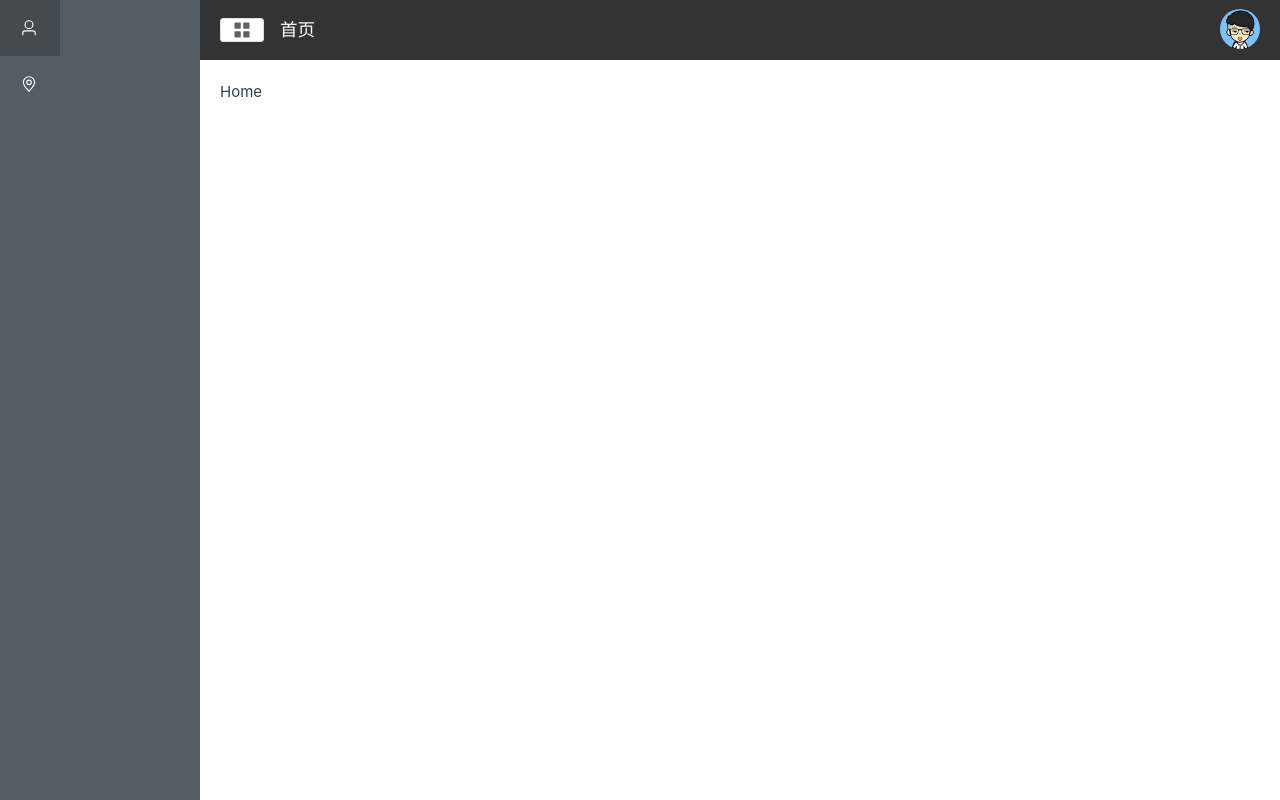
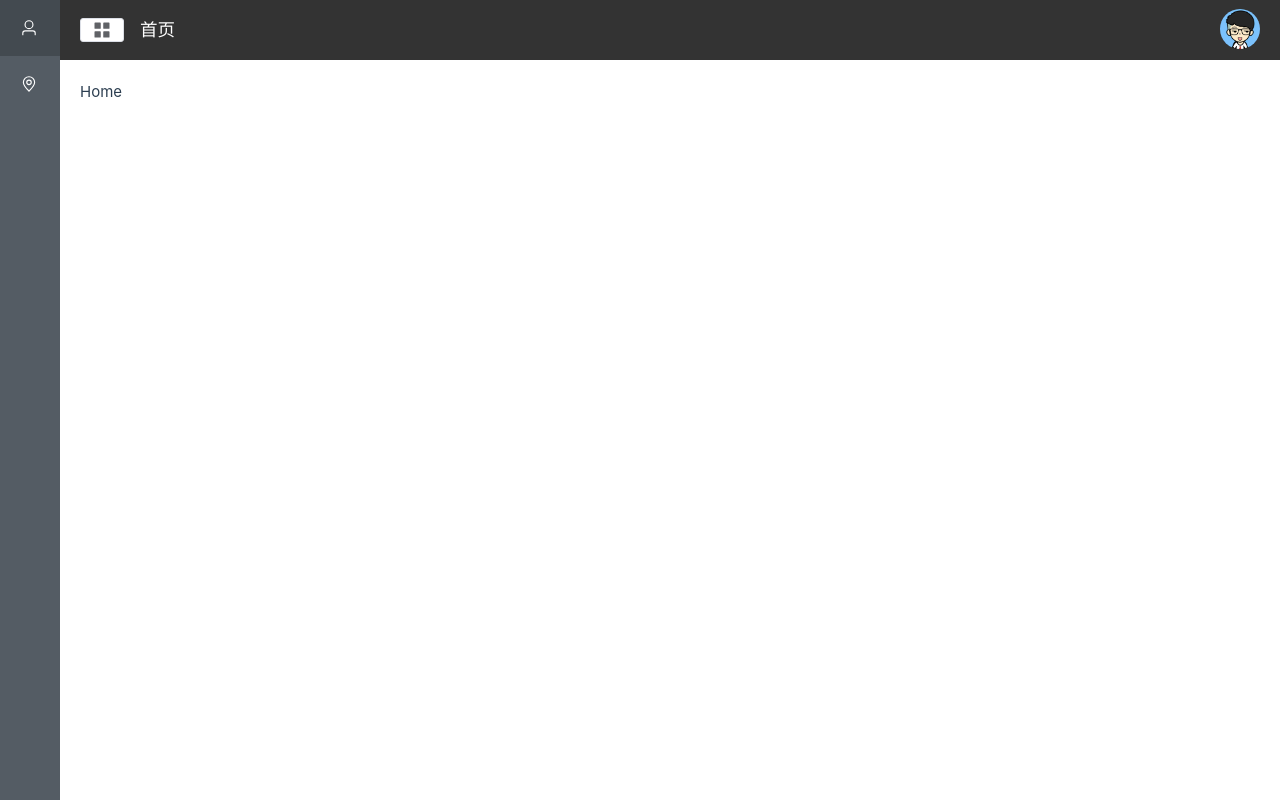
Before and after one commit to yexia553/vue_study, a Vue app in the folder vue3-manage/: page / in a window 1280 px wide. Built offline with nearby package versions, Linux system fonts and the light colour scheme.

Commit message:
更新样式

```diff
--- a/vue3-manage/src/components/CommonHeader.vue
+++ b/vue3-manage/src/components/CommonHeader.vue
@@ -29,7 +29,7 @@ import { defineComponent } from 'vue-demi';
 import { useStore } from 'vuex';
 export default defineComponent ({
     setup() {
-        let s = useStore();
+        let store = useStore();
         let getImgSrc = () => {
             // 参考https://cn.vitejs.dev/guide/assets.html#new-url-url-import-meta-url
             // console.log(import.meta.url)
@@ -37,7 +37,7 @@ export default defineComponent ({
             return new URL("../assets/images/user.png", import.meta.url).href;
         };
         let handleCollapse = () => {
-            s.commit('updateCollapse');
+            store.commit('updateCollapse');
         };
         return {
             getImgSrc,
--- a/vue3-manage/src/views/Main.vue
+++ b/vue3-manage/src/views/Main.vue
@@ -1,9 +1,8 @@
 <template>
     <div class="common-layout">
         <el-container>
-            <el-aside width="200px">
-                <common-aside />
-            </el-aside>
+            <!-- 不要嵌套两层el-aside -->
+            <common-aside />
             <el-container class="r-container">
                 <el-header>
                     <common-header />
```
Also changed, not shown: 1 other file (tests, documents, lock files or other folders).
